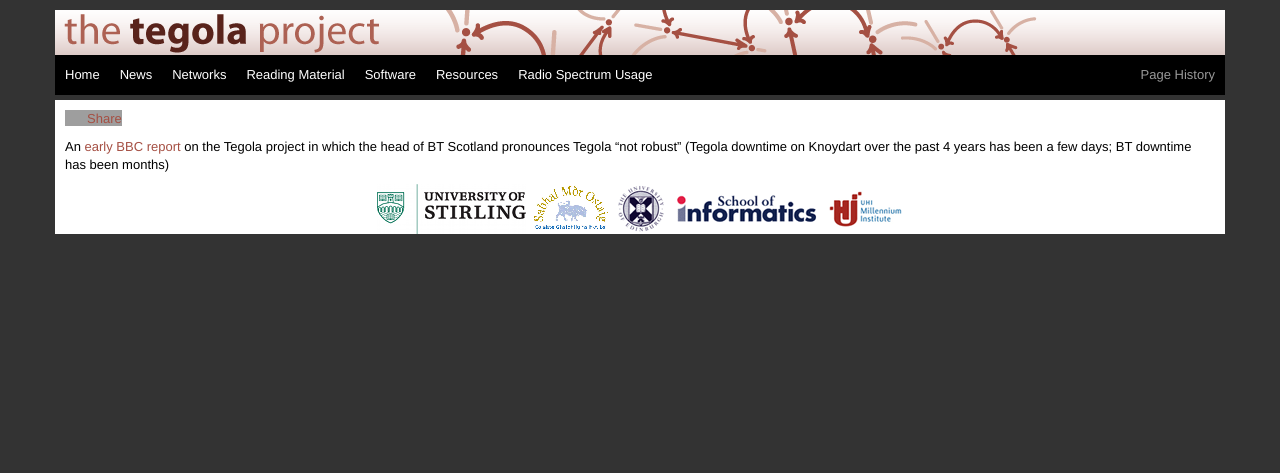
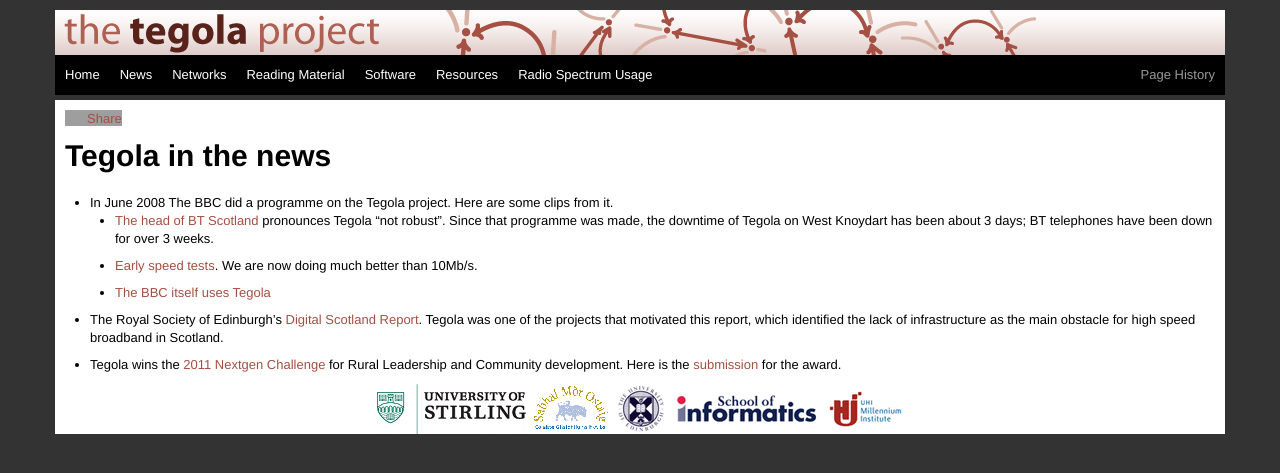
Before and after one commit to tegola-hubs/tegola-hubs.github.com, a Jekyll site: the page built from tegola-news/index.md, in a window 1280 px wide. Shown: the top 473 px of the page. Built offline with Jekyll 4.4.1, drawn with Linux system fonts in a browser that asks for light colours; grey boxes are pictures that could not be loaded.

Commit message:
Added nextgen submission and more links

```diff
--- a/tegola-news/index.md
+++ b/tegola-news/index.md
@@ -1,12 +1,39 @@
 ---
 layout: default
-filename: foo.md
+filename: tegola-news/index.md
 title: Tegola & Hubs in the News
 ---
 
-An [early BBC report] on the Tegola project in which the head of BT
-Scotland pronounces Tegola "not robust"  (Tegola downtime on Knoydart
-over the past 4 years has been a few days; BT downtime has been
-months)
+Tegola in the news
+==================
 
-[early BBC report]: http://news.bbc.co.uk/1/hi/technology/7433605.stm
+* In June 2008 The BBC did a programme on the Tegola project.  Here
+   are some clips from it.
+   * [The head of BT Scotland] pronounces Tegola "not robust". Since
+   that programme was made, the downtime of Tegola on West Knoydart has
+   been about 3 days;  BT telephones have been down for over 3
+   weeks.
+
+   * [Early speed tests].  We are now doing much better than 10Mb/s.
+
+   * [The BBC itself uses Tegola]
+* The Royal Society of Edinburgh's [Digital Scotland Report]. Tegola
+  was one of the projects that motivated this report, which identified
+  the lack of infrastructure as the main obstacle for high speed
+  broadband in Scotland.
+
+* Tegola wins the [2011 Nextgen Challenge] for Rural Leadership and
+  Community development. Here is the [submission] for the award.
+
+
+[The head of BT Scotland]: http://news.bbc.co.uk/1/hi/technology/7433605.stm
+
+[Early speed tests]: http://news.bbc.co.uk/1/hi/sci/tech/7433054.stm
+
+[The BBC itself uses Tegola]: http://news.bbc.co.uk/1/hi/technology/7433025.stm
+
+[Digital Scotland Report]: http://www.royalsoced.org.uk/cms/files/advice-papers/inquiry/digitalscotland/Digital%20Scotland%20(med%20res).pdf
+
+[2011 Nextgen Challenge]: http://www.nextgenevents.co.uk/blog/id41/news-release-17-november-2011-bristol-uk
+
+[submission]: nextgen.html
```
Also changed, not shown: tegola-news/nextgen.md (added, +59 -0 lines).
